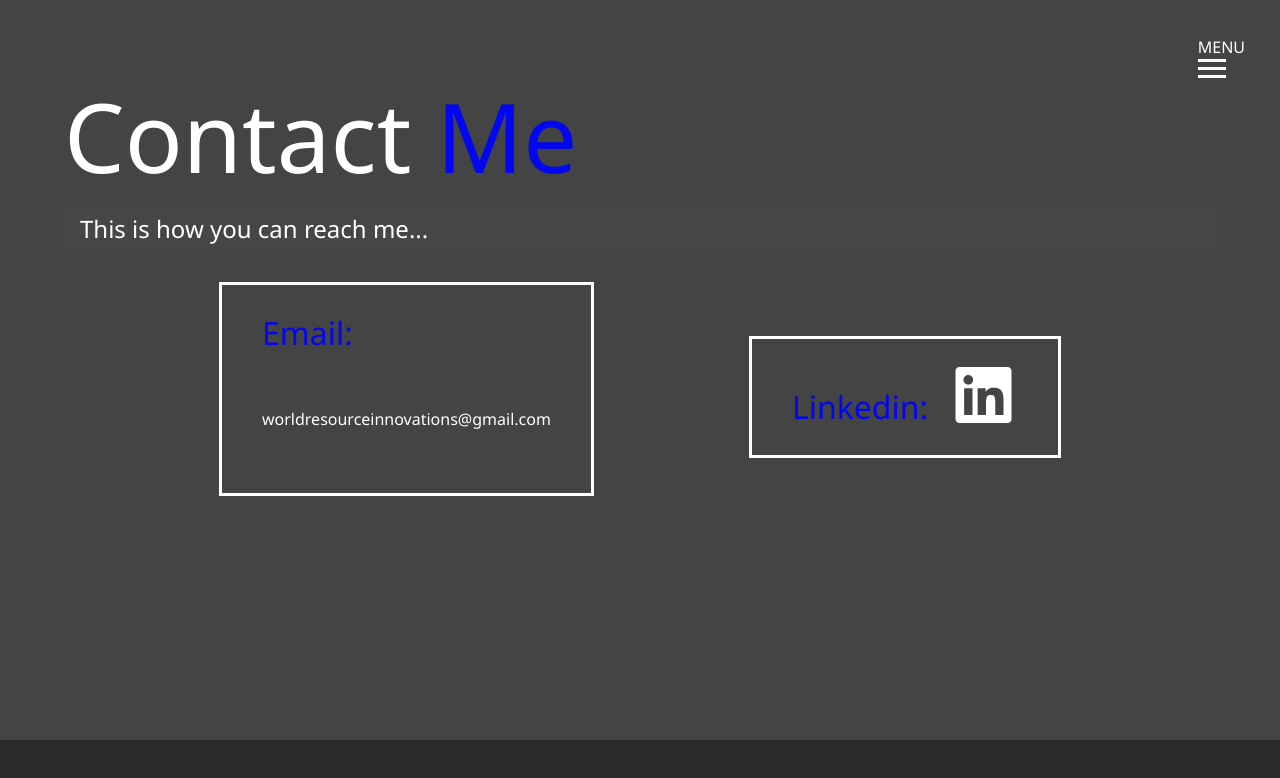
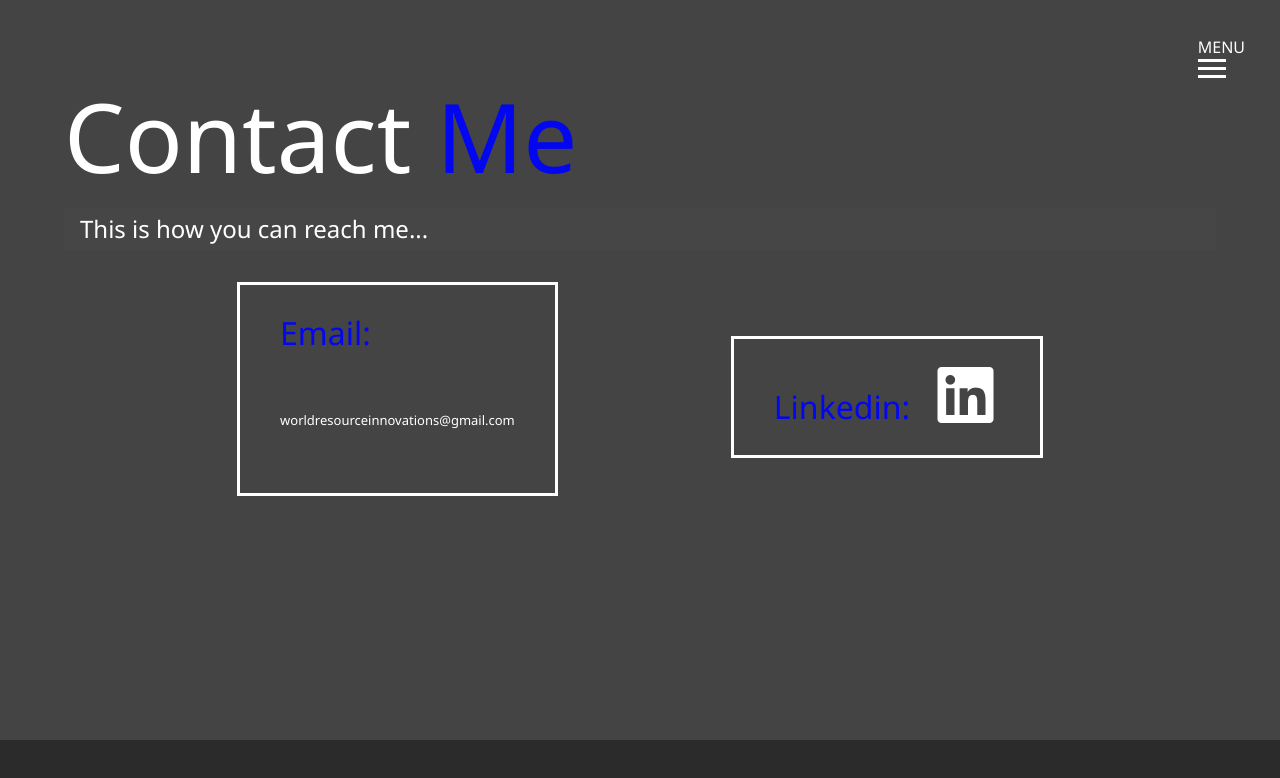
Before and after one commit to tsunamham/modern_portfolio, a plain HTML site: page contact.html in a window 1280 px wide. Drawn offline with Linux system fonts and the light colour scheme.

Commit message:
Update contact.html

```diff
--- a/contact.html
+++ b/contact.html
@@ -64,7 +64,7 @@
     </h2>
     <div class="boxes">
       <div>
-        <span class="text-secondary">Email: </span> <p><Font size="3">worldresourceinnovations@gmail.com</p>
+        <span class="text-secondary">Email: </span> <p><Font size="2">worldresourceinnovations@gmail.com</p>
       </div>
         <div class="icons">
           <span class="text-secondary">Linkedin: </span>
```
